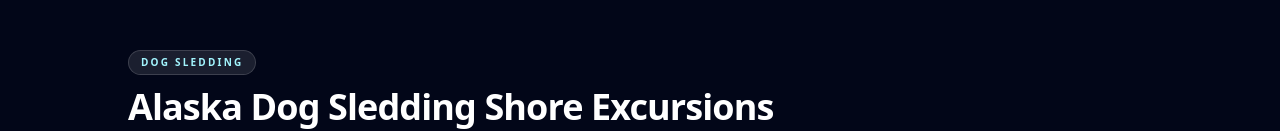
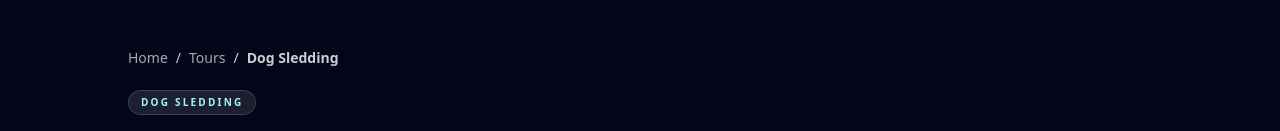
Before and after one commit to erichroeseler123-bot/wta-renderer, a Next.js app: page /categories/dog-sledding in a window 1280 px wide. Shown: the top 131 px of the page. Built offline with nearby package versions, Linux system fonts and the light colour scheme; no server answers.

Commit message:
Add category breadcrumbs and structured data

```diff
--- a/app/categories/[slug]/page.tsx
+++ b/app/categories/[slug]/page.tsx
@@ -2,6 +2,8 @@ import Link from "next/link";
 import { notFound } from "next/navigation";
 import { getHelicopterTours } from "@/lib/helicopterTours";
 import { sanitizeTours } from "@/lib/tourSeo";
+import Breadcrumbs from "@/app/components/seo/Breadcrumbs";
+import JsonLd from "@/components/seo/JsonLd";
 
 const APPROVED_CATEGORIES = [
   "juneau-helicopter-tours",
@@ -112,10 +114,45 @@ export default async function CategoryPage({ params }: { params: Promise<{ slug:
   const rawTours = await getHelicopterTours().catch(() => []);
   const tours = (sanitizeTours(rawTours) as TourType[]).filter(config.matchFilter);
 
+  const categoryUrl = `https://welcometoalaskatours.com/categories/${slug}`;
+  const breadcrumbSchema = {
+    "@context": "https://schema.org",
+    "@type": "BreadcrumbList",
+    itemListElement: [
+      { "@type": "ListItem", position: 1, name: "Home", item: "https://welcometoalaskatours.com/" },
+      { "@type": "ListItem", position: 2, name: "Tours", item: "https://welcometoalaskatours.com/tours" },
+      { "@type": "ListItem", position: 3, name: config.title, item: categoryUrl },
+    ],
+  };
+  const itemListSchema = {
+    "@context": "https://schema.org",
+    "@type": "ItemList",
+    name: config.headline,
+    numberOfItems: tours.length,
+    itemListElement: tours.map((tour, index) => ({
+      "@type": "ListItem",
+      position: index + 1,
+      name: tour.title,
+      url: `https://welcometoalaskatours.com/tours/${tour.company}/${tour.pk}`,
+    })),
+  };
+
   return (
     <main className="min-h-screen bg-slate-50 text-slate-900 pb-20">
+      <JsonLd data={breadcrumbSchema} />
+      <JsonLd data={itemListSchema} />
+
       <section className="bg-slate-950 px-6 py-12 text-white">
         <div className="mx-auto max-w-5xl">
+          <div className="[&_nav]:mb-5 [&_nav]:text-white/65 [&_nav_a]:hover:text-white [&_nav_span]:text-white/80">
+            <Breadcrumbs
+              items={[
+                { href: "/", label: "Home" },
+                { href: "/tours", label: "Tours" },
+                { label: config.title },
+              ]}
+            />
+          </div>
           <div className="inline-flex rounded-full border border-white/15 bg-white/10 px-3 py-1 text-[10px] font-black uppercase tracking-[0.22em] text-cyan-200">
             {config.title}
           </div>
```
